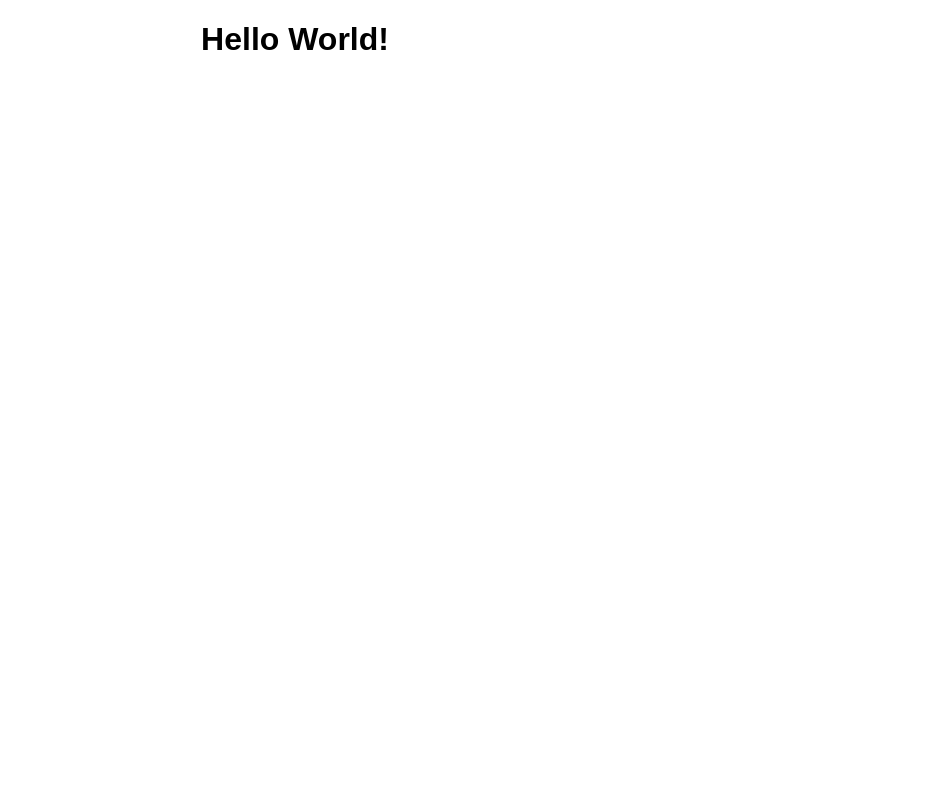
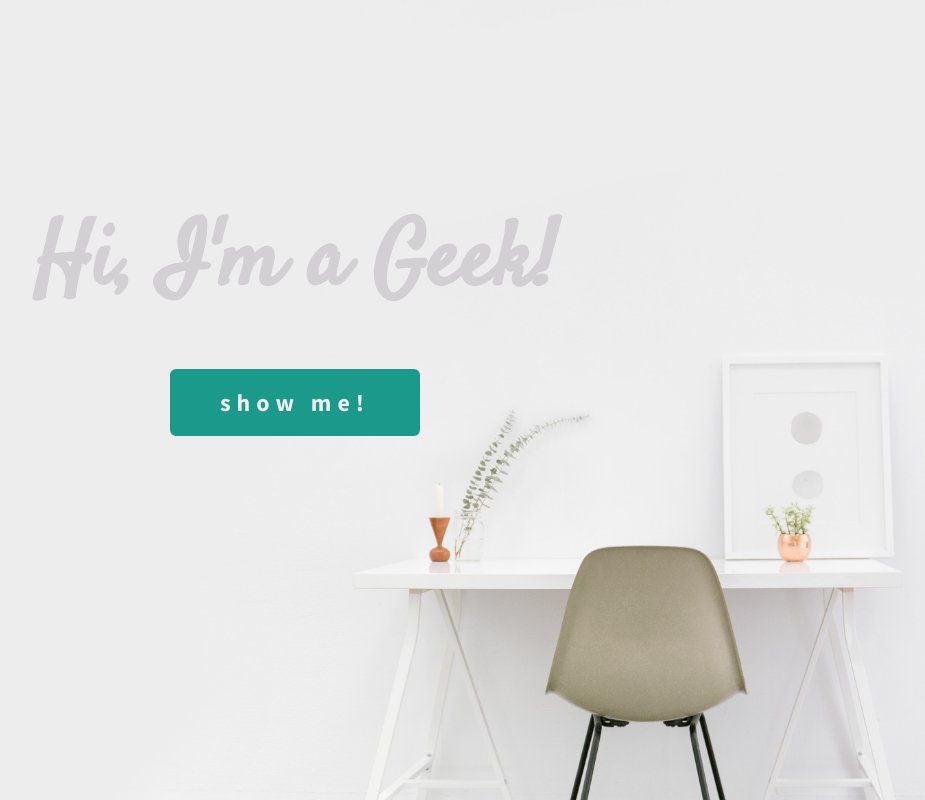
Before and after one commit to hussar-academy/GGC, a plain HTML site: page index.html in a window 1280 px wide. Shown: the whole page, without its empty margins (345-1270 px from the left). Drawn offline with Linux system fonts and the light colour scheme.

Commit message:
Finish 'landing page'

```diff
--- a/index.html
+++ b/index.html
@@ -4,13 +4,17 @@
     <title>Geek Girls Carrots workshop</title>
     <meta charset="UTF-8">
     <meta name="viewport" content="width=device-width, initial-scale=1.0">
+    <link type="text/css" rel="stylesheet" href="https://fonts.googleapis.com/css?family=Satisfy" >
+    <link type="text/css" rel="stylesheet" href="https://fonts.googleapis.com/css?family=Source+Sans+Pro:400,700,300" >
     <link type="text/css" rel="stylesheet" href="normalize.css">
     <link type="text/css" rel="stylesheet" href="style.css">
   </head>
   <body>
     <main>
-      <section>
-        <h1 class="heading">Hello World!</h1>
+      <section class="landing">
+        <div class="landing__bg"></div>
+        <h1 class="landing__title">Hi, I'm a Geek!</h1>
+        <a href="/" class="landing__button">show me!</a>
       </section>
     <main>
   </body>
--- a/style.css
+++ b/style.css
@@ -1,3 +1,50 @@
-.heading {
+.landing {
+  position: relative;
+  width: 100vw;
+  height: 100vh;
   text-align: center;
 }
+
+.landing__bg {
+  position: absolute;
+  z-index: -1;
+  top: 0;
+  left: 0;
+  width: 100%;
+  height: 100%;
+  background-image: url("images/landing.jpg");
+  background-size: cover;
+  background-position: center center;
+  background-repeat: no-repeat;
+}
+
+.landing__title {
+  margin-top: 0;
+  margin-bottom: 5vh;
+  padding-top: 25vh;
+  color: #d2d0d3;
+  font-family: "Satisfy", cursive;
+  font-size: 90px;
+  text-align: center;
+}
+
+.landing__button {
+  display: inline-block;
+  padding: 16px 48px;
+  border: 2px solid #1b998b;
+  border-radius: 6px;
+  background-color: #1b998b;
+  color: #f0f0f0;
+  font-family: "Source Sans Pro", sans;
+  font-size: 24px;
+  font-weight: 700;
+  text-decoration: none;
+  letter-spacing: 6px;
+  cursor: pointer;
+  transition: all 0.25s ease;
+}
+
+.landing__button:hover {
+  background-color: transparent;
+  color: #1b998b;
+}
```
Also changed, not shown: README.md, images/landing.jpg (added).
